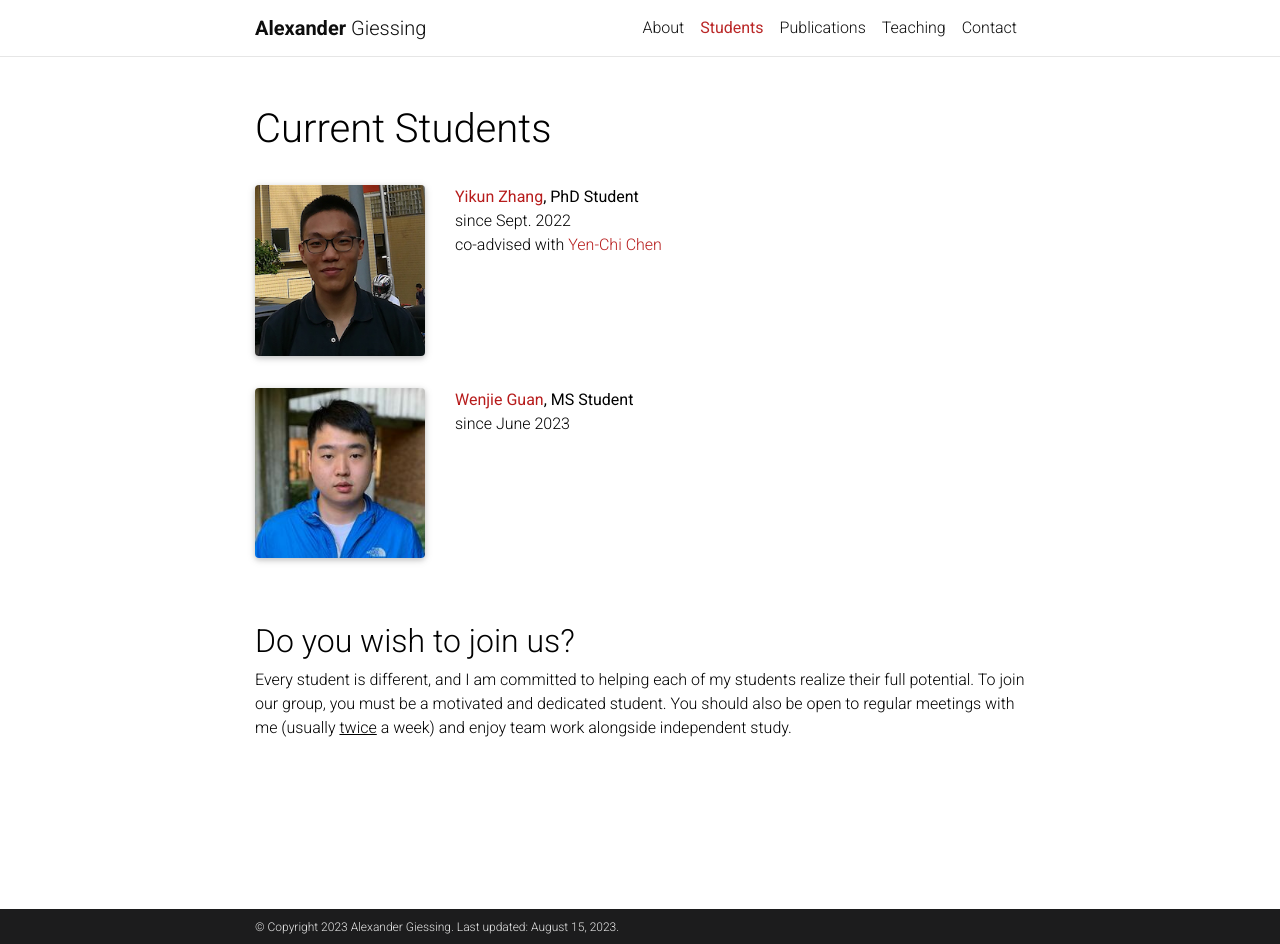
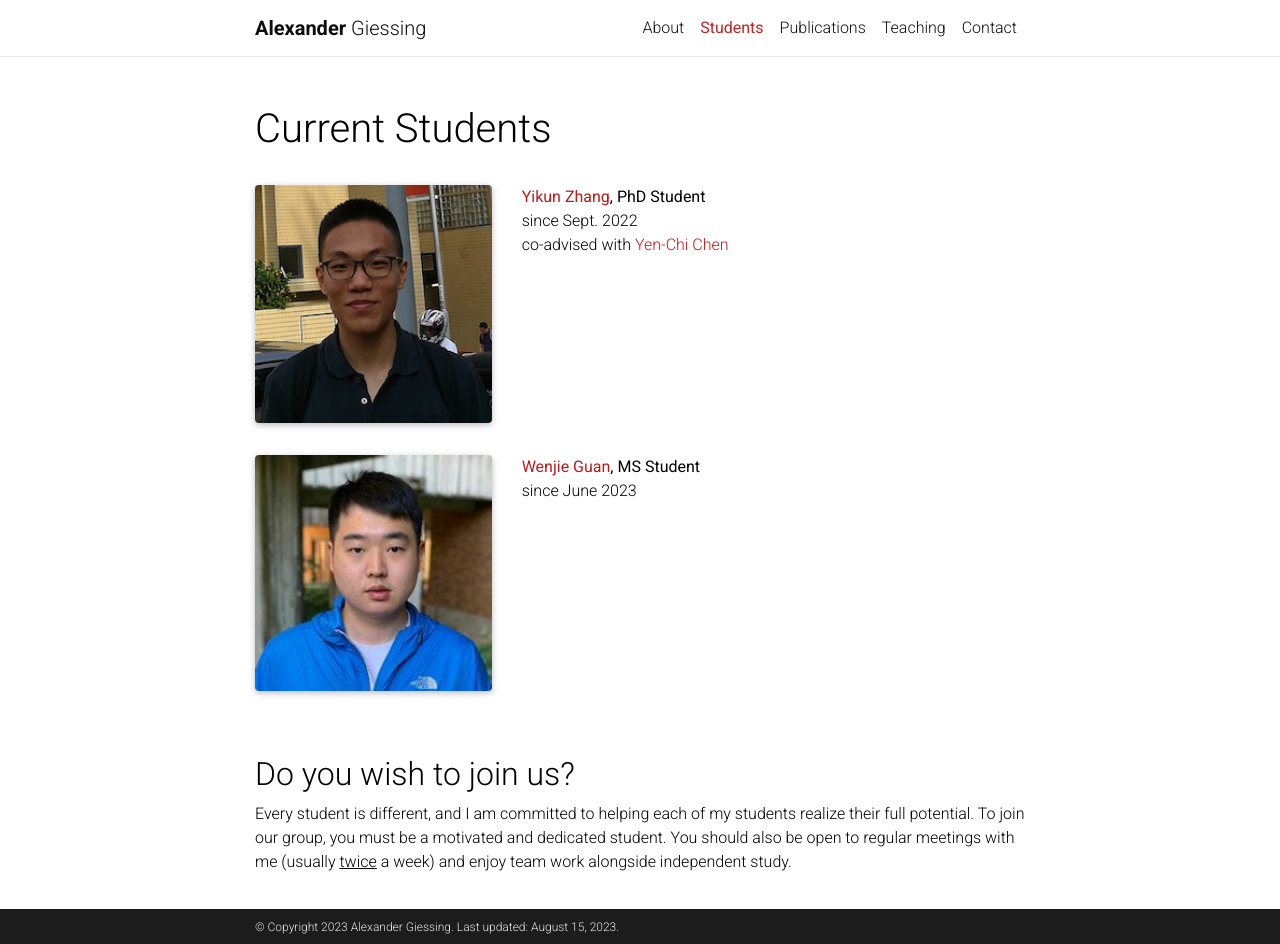
Before and after one commit to agiessing/agiessing.github.io, a Jekyll site: the page built from _pages/people.md, in a window 1280 px wide and 944 px high. Built offline with Jekyll 4.4.1, drawn with Linux system fonts in a browser that asks for light colours; comment, search, counter and statistics services are not loaded; a style sheet for code colours, icons or effects is not loaded.

Commit message:
Update people.md

```diff
--- a/_pages/people.md
+++ b/_pages/people.md
@@ -13,7 +13,7 @@
             <ol class="courses">
                 <li>
                     <div class="row">
-                         <div class="col-sm-3 preview">
+                         <div class="col-sm-4 preview">
                                     <figure>
                                         <picture>
                                             <img src="/assets/img/Yikun_Zhang.jpg" class="preview z-depth-1 rounded" width="auto" height="auto" alt="/assets/img/Yikun_Zhang.jpg" data-zoomable="" onerror="this.onerror=null; $('.responsive-img-srcset').remove();">
@@ -35,7 +35,7 @@
                 </li>
                 <li>
                     <div class="row">
-                        <div class="col-sm-3 preview">
+                        <div class="col-sm-4 preview">
                                     <figure>
                                         <picture>
                                             <img src="/assets/img/Wenjie_Guan.jpeg" class="preview z-depth-1 rounded" width="auto" height="auto" alt="/assets/img/Wenjie_Guan.jpeg" data-zoomable="" onerror="this.onerror=null; $('.responsive-img-srcset').remove();">
```
